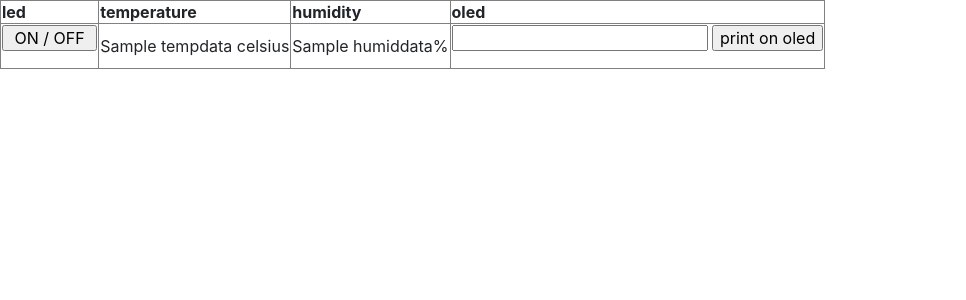
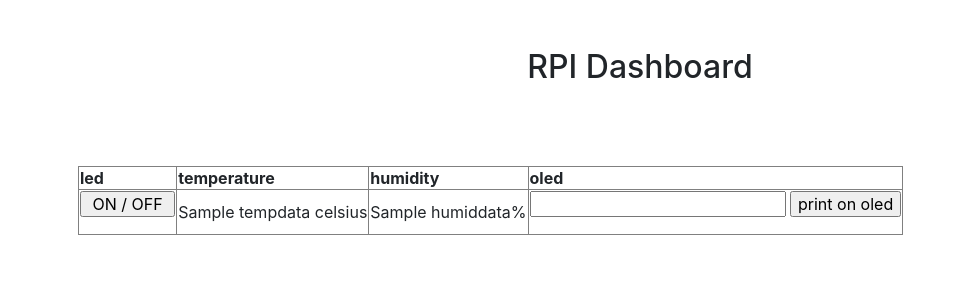
Before and after one commit to rvce-pythonic/rpi-dashboard-app, a Django app: template templates/index.html in a window 1280 px wide. Shown: the top 300 px of the page, without its empty margins (0-966 px from the left). Run offline with Django 3.2, Linux system fonts and the light colour scheme; the template is opened without the code that fills it: most values are stand-ins (such as "Sample title", 1, 10 or a date in 2020); some libraries are stand-ins or nearby versions.

Commit message:
initial commit

```diff
--- a/templates/index.html
+++ b/templates/index.html
@@ -12,6 +12,15 @@
 
 </head>
 <body>
+
+<div class="container-fluid">
+    <div class="row text-center m-4 p-4">
+        <div class="col-md-12 text-center">
+            <h2> RPI Dashboard</h2>
+        </div>
+    </div>
+    <div class="row text-center m-4 p-4">
+        <div class="col-md-12 text-center">
             <table>
                 <tr>
                     <th> led</th>
@@ -26,10 +35,10 @@
                         </form>
                     </td>
                     <td>
-            {{tempdata}} celsius
+                        {{ tempdata }} celsius
                     </td>
                     <td>
-            {{humiddata}}%
+                        {{ humiddata }}%
                     </td>
                     <td>
                         <form action="oled" method="POST">
@@ -39,6 +48,9 @@
                     </td>
                 </tr>
             </table>
+        </div>
+    </div>
+</div>
 <script charset="utf-8" type="text/javascript" src="{% static 'bootstrap.min.js' %}"></script>
 </body>
 </html>
```
Lines whose indentation alone changed are shown as unchanged.
